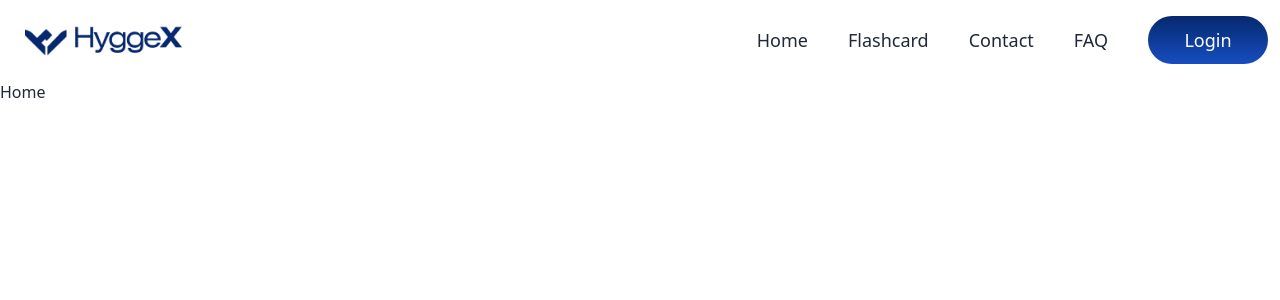
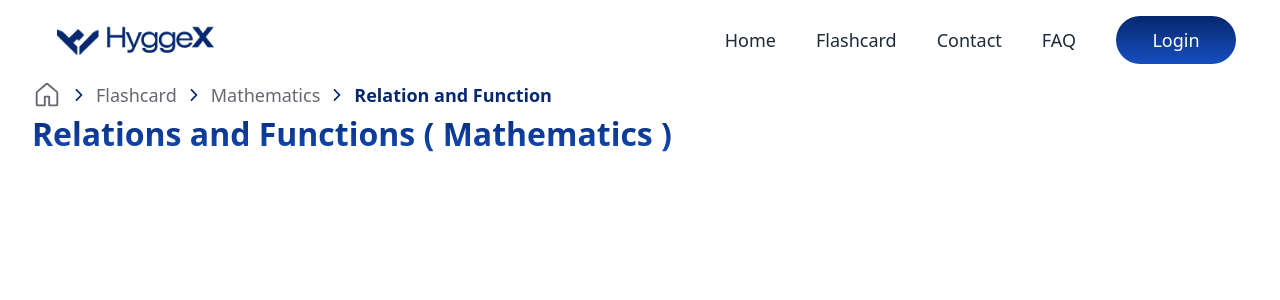
Before and after one commit to SakibAlHasan10/Hyggex, a React (Vite) app: page / in a window 1280 px wide. Shown: the top 300 px of the page. Built offline with nearby package versions, Linux system fonts and the light colour scheme.

Commit message:
added page path

```diff
--- a/src/pages/home/Home.jsx
+++ b/src/pages/home/Home.jsx
@@ -1,8 +1,18 @@
-
+import { GoHome } from "react-icons/go";
+import { IoIosArrowForward } from "react-icons/io";
 const Home = () => {
     return (
         <div>
-            <h1>Home</h1>
+            <div className="flex items-center gap-2 text-[#696671] text-lg font-medium">
+            <GoHome className="w-[30px] h-[30px]"/>
+            <IoIosArrowForward className="text-[#06286E]"/>
+            <span>Flashcard</span>
+            <IoIosArrowForward className="text-[#06286E]"/>
+            <span>Mathematics</span>
+            <IoIosArrowForward className="text-[#06286E]"/>
+            <span className="text-lg font-semibold text-[#06286E]">Relation and Function</span>
+            </div>
+            <h2 className="text-[32px] font-bold bg-gradient-to-b text-center from-[#06286E] to-[#164EC0] inline-block text-transparent bg-clip-text">Relations and Functions ( Mathematics )</h2>
         </div>
     );
 };
--- a/src/pages/root/Root.jsx
+++ b/src/pages/root/Root.jsx
@@ -3,7 +3,7 @@ import Navbar from "../../components/navbar/Navbar";
 
 const Root = () => {
     return (
-        <div>
+        <div className="max-w-screen-xl mx-auto px-8">
             <Navbar/>
             <Outlet/>
         </div>
```
